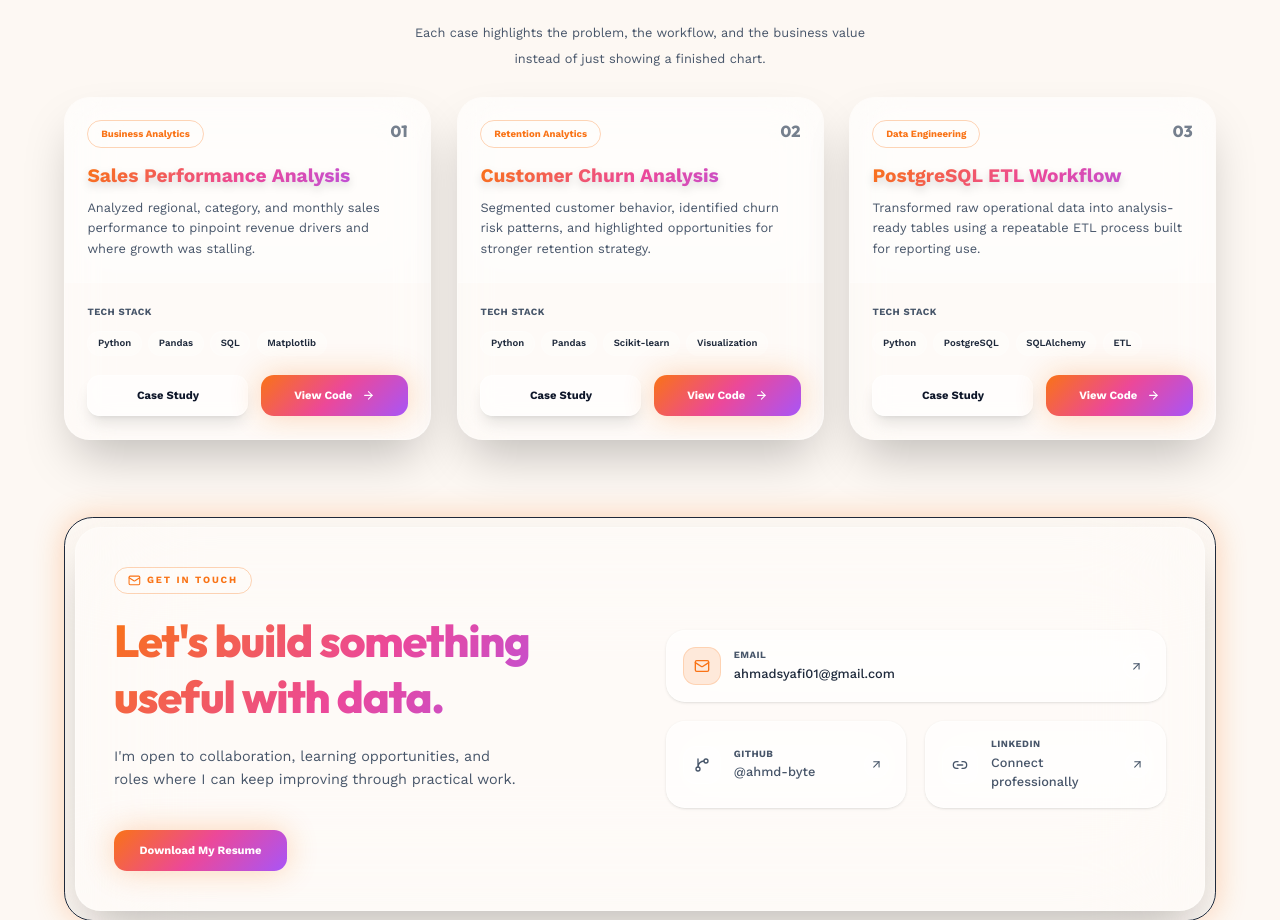
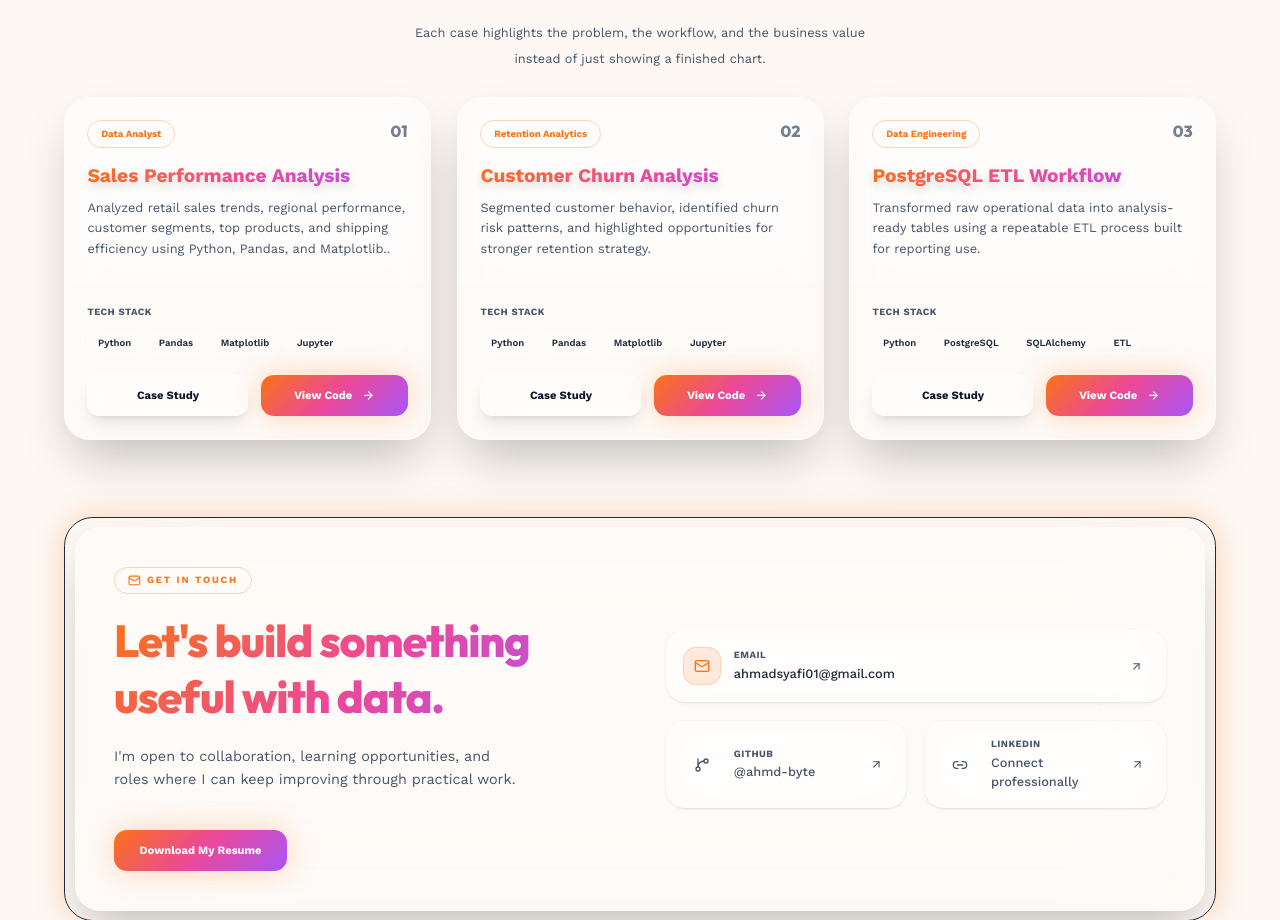
Before and after one commit to ahmd-byte/My-portfolio, a React (Vite) app: page / in a window 1280 px wide. Shown: the part 2448-3368 px from the top of the page. Built offline with nearby package versions, Linux system fonts and the light colour scheme.

Commit message:
feat: initialize portfolio application with React and Framer Motion components

```diff
--- a/src/App.jsx
+++ b/src/App.jsx
@@ -76,19 +76,19 @@ const strengths = [
 const projects = [
   {
     title: "Sales Performance Analysis",
-    tag: "Business Analytics",
-    desc: "Analyzed regional, category, and monthly sales performance to pinpoint revenue drivers and where growth was stalling.",
-    stack: ["Python", "Pandas", "SQL", "Matplotlib"],
+    tag: "Data Analyst",
+    desc: "Analyzed retail sales trends, regional performance, customer segments, top products, and shipping efficiency using Python, Pandas, and Matplotlib..",
+    stack: ["Python", "Pandas", "Matplotlib", "Jupyter"],
     caseStudy: "#",
-    github: "#",
+    github: "https://github.com/ahmd-byte/sales-perfomance-analysis",
   },
   {
     title: "Customer Churn Analysis",
     tag: "Retention Analytics",
     desc: "Segmented customer behavior, identified churn risk patterns, and highlighted opportunities for stronger retention strategy.",
-    stack: ["Python", "Pandas", "Scikit-learn", "Visualization"],
+    stack: ["Python", "Pandas", "Matplotlib", "Jupyter"],
     caseStudy: "#",
-    github: "#",
+    github: "https://github.com/ahmd-byte/customer-churn-analysis.git",
   },
   {
     title: "PostgreSQL ETL Workflow",
```
